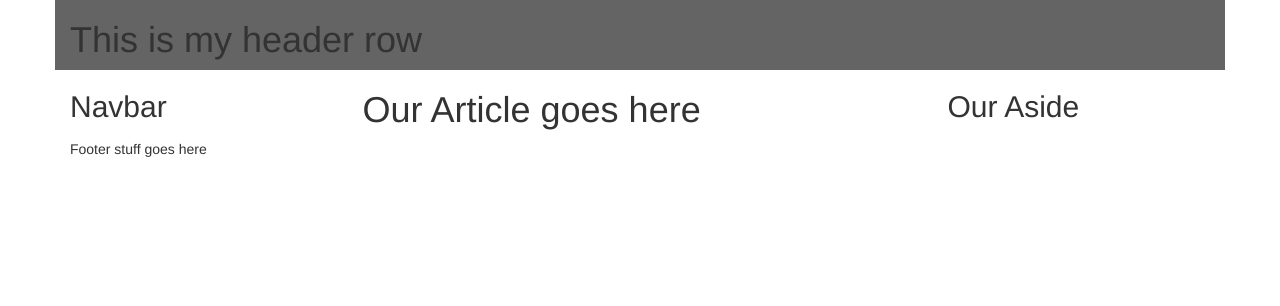
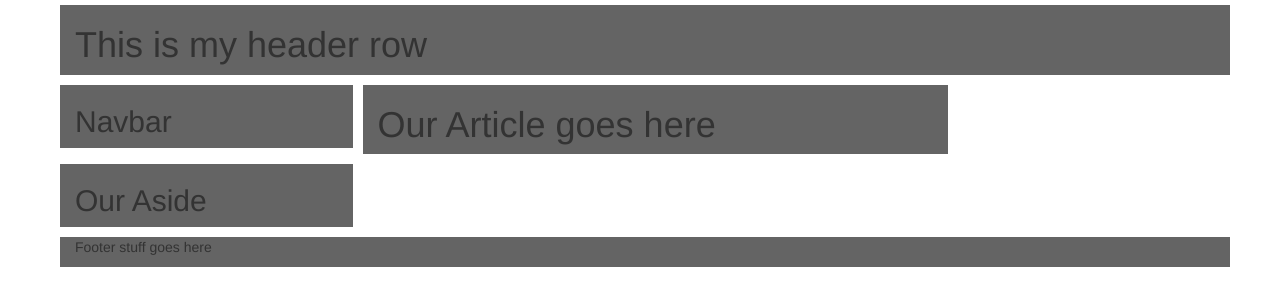
Before and after one commit to Patmonaghan/bootstrap_grid, a plain HTML site: page index.html in a window 1280 px wide. Drawn offline with nearby package versions, Linux system fonts and the light colour scheme.

Commit message:
Update index.html

```diff
--- a/index.html
+++ b/index.html
@@ -14,9 +14,12 @@
     .container {
      border: 1 px solid rgb(0,0,0);
     }
-    header {
+
+    header, nav, article, aside, footer {
+      margin: 5px;
       background-color: rgb(100,100,100);
     }
+
     </style>
     <!-- HTML5 Shim and Respond.js IE8 support of HTML5 elements and media queries -->
      <!-- WARNING: Respond.js doesn't work if you view the page via file:// -->
```
